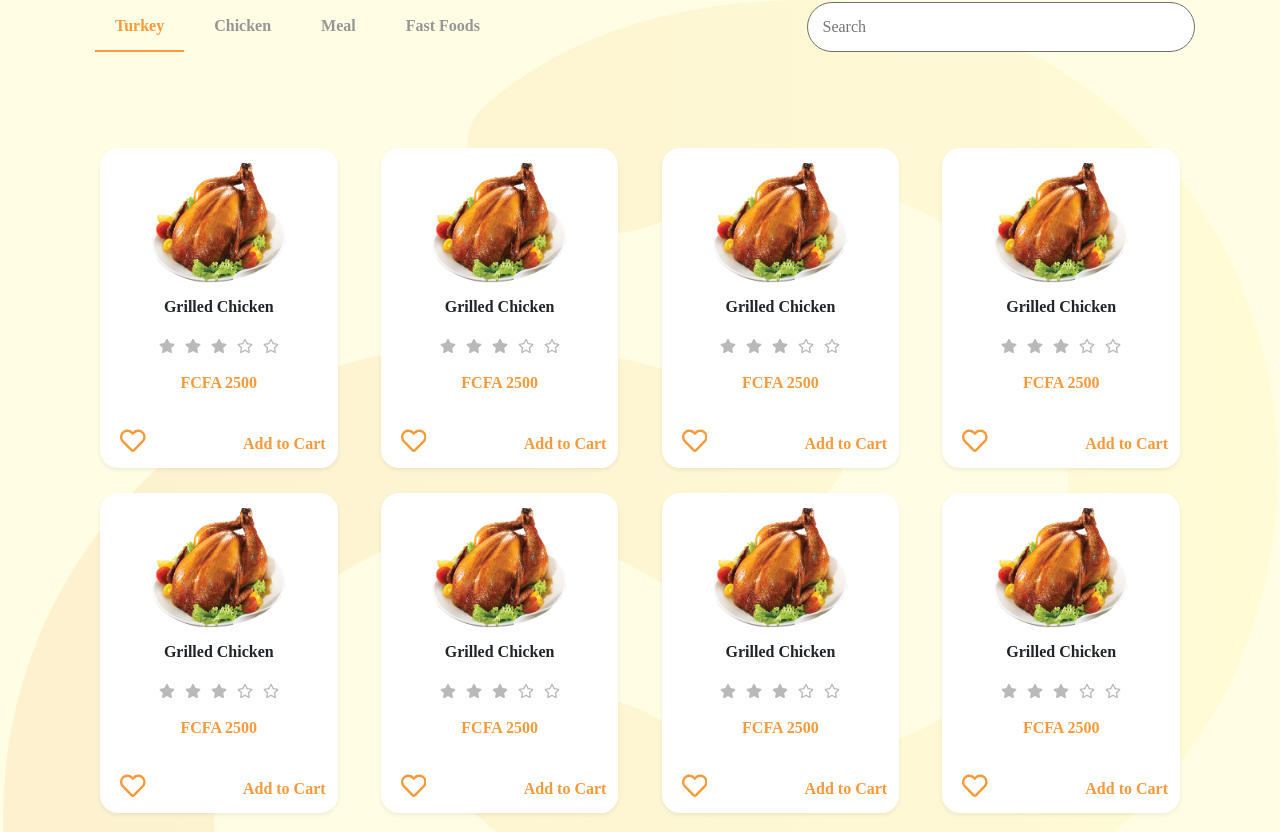
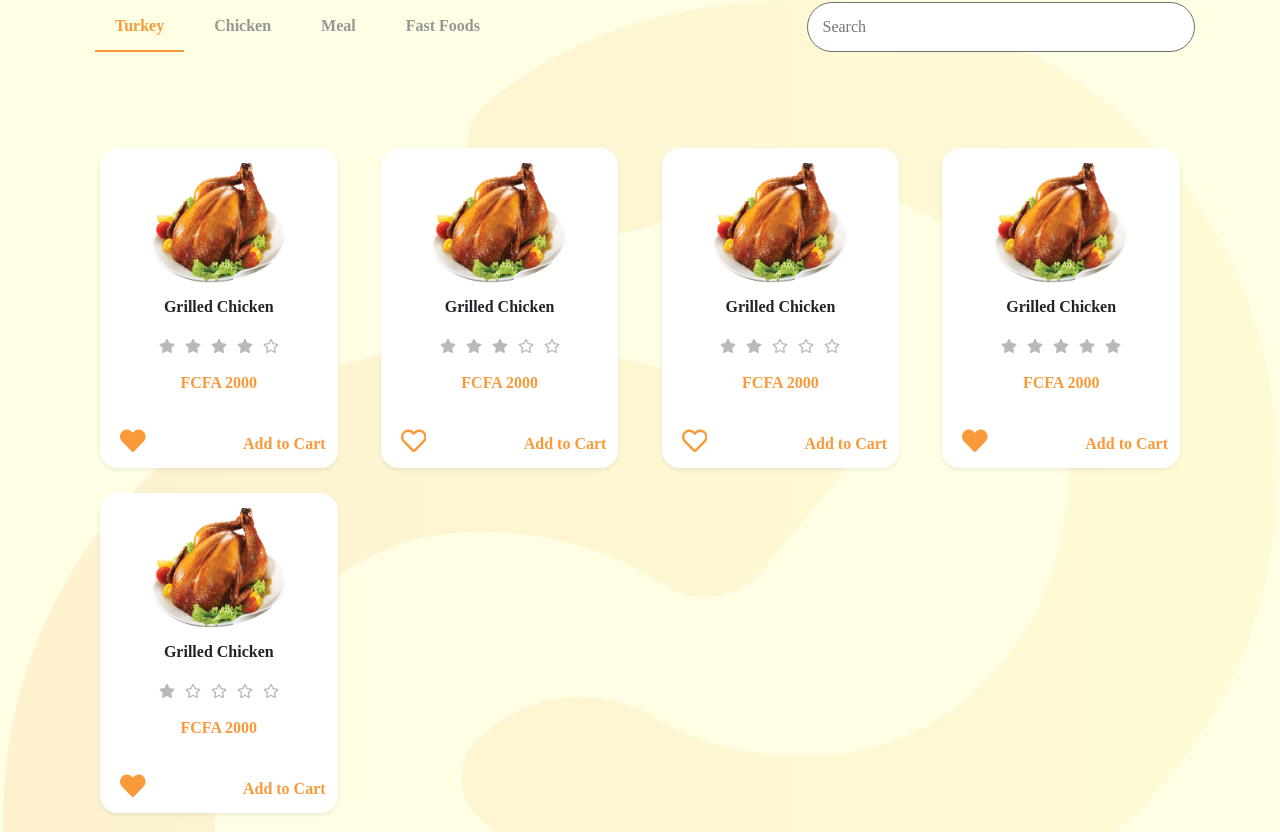
Before and after one commit to jilh/grachef, a React (Create React App) app: page / in a window 1280 px wide. Shown: the part 898-1730 px from the top of the page. Built offline with nearby package versions, Linux system fonts and the light colour scheme.

Commit message:
Added states to provider and mapped menu list

```diff
--- a/src/components/Home.js
+++ b/src/components/Home.js
@@ -2,24 +2,14 @@ import React from "react"
 import Header from "./Header"
 import Menu from "./Menu"
 import Footer from "./Footer"
-import AppContext from "../contexts/AppContext"
 
 function Home(){
     return(
-        <AppContext.Consumer>
-            {
-                value => {
-                    console.log(value)
-                return(
-                    <div>
-                        <Header />
-                        <Menu />
-                        <Footer />
-                    </div>
-                )
-                }
-            }
-        </AppContext.Consumer>
+        <div>
+            <Header />
+            <Menu />
+            <Footer />
+        </div>
     )
 }
 
--- a/src/components/MenuList.js
+++ b/src/components/MenuList.js
@@ -1,16 +1,42 @@
 import {Container} from "react-bootstrap"
-import {FaStar, FaRegStar, FaRegHeart} from 'react-icons/fa'
+import {FaStar, FaRegStar, FaHeart, FaRegHeart} from 'react-icons/fa'
+import AppContext from "../contexts/AppContext"
 import '../styles/MenuList.css'
 
 
 function MenuList(){
     return(
+        <AppContext.Consumer>
+            {
+                value => {console.log(value.menuList)
+                    return(
                         <div className="menu-list">
                             <Container>
                                 <div className="menu-list-wrapper">
-                    <div className="menu-item shadow-sm bg-white">
-                        <img src={'/uploads/image1.png'} alt="Grilled chicken" />
-                        <b>Grilled Chicken</b>
+
+                                    {
+                                        value.menuList.map((menu) => {
+                                            let rating;
+                                            if(menu.itemRating === 1){
+                                                rating =
+                                                    <div className="rating-group">
+                                                        <em><FaStar /></em>
+                                                        <em><FaRegStar /></em>
+                                                        <em><FaRegStar /></em>
+                                                        <em><FaRegStar /></em>
+                                                        <em><FaRegStar /></em>
+                                                    </div>
+                                            }else if(menu.itemRating === 2){
+                                                rating =
+                                                    <div className="rating-group">
+                                                        <em><FaStar /></em>
+                                                        <em><FaStar /></em>
+                                                        <em><FaRegStar /></em>
+                                                        <em><FaRegStar /></em>
+                                                        <em><FaRegStar /></em>
+                                                    </div>
+                                            }else if(menu.itemRating === 3){
+                                                rating =
                                                     <div className="rating-group">
                                                         <em><FaStar /></em>
                                                         <em><FaStar /></em>
@@ -18,128 +44,48 @@ function MenuList(){
                                                         <em><FaRegStar /></em>
                                                         <em><FaRegStar /></em>
                                                     </div>
-                        <b>FCFA 2500</b>
-                        <div className="cta-btn">
-                            <em><FaRegHeart /></em>
-                            <a href="#add">Add to Cart</a>
-                        </div>
-                    </div>
-                    <div className="menu-item shadow-sm bg-white">
-                        <img src={'/uploads/image1.png'} alt="Grilled chicken" />
-                        <b>Grilled Chicken</b>
+                                            }else if(menu.itemRating === 4){
+                                                rating =
                                                     <div className="rating-group">
                                                         <em><FaStar /></em>
                                                         <em><FaStar /></em>
                                                         <em><FaStar /></em>
-                            <em><FaRegStar /></em>
+                                                        <em><FaStar /></em>
                                                         <em><FaRegStar /></em>
                                                     </div>
-                        <b>FCFA 2500</b>
-                        <div className="cta-btn">
-                            <em><FaRegHeart /></em>
-                            <a href="#add">Add to Cart</a>
-                        </div>
-                    </div>
-                    <div className="menu-item shadow-sm bg-white">
-                        <img src={'/uploads/image1.png'} alt="Grilled chicken" />
-                        <b>Grilled Chicken</b>
+                                            }else if(menu.itemRating === 5){
+                                                rating =
                                                     <div className="rating-group">
                                                         <em><FaStar /></em>
                                                         <em><FaStar /></em>
                                                         <em><FaStar /></em>
-                            <em><FaRegStar /></em>
-                            <em><FaRegStar /></em>
+                                                        <em><FaStar /></em>
+                                                        <em><FaStar /></em>
                                                     </div>
-                        <b>FCFA 2500</b>
+                                            }
+                                            return(
+                                                <div className="menu-item shadow-sm bg-white" key={menu.id.toString()}>
+                                                    <img src={menu.itemImage} alt={menu.itemName} />
+                                                    <b>{menu.itemName}</b>
+                                                    {rating}
+                                                    <b>FCFA {menu.itemPrice}</b>
                                                     <div className="cta-btn">
-                            <em><FaRegHeart /></em>
+                                                        <em>{menu.isFavourite ? <FaRegHeart /> : <FaHeart />}</em>
                                                         <a href="#add">Add to Cart</a>
                                                     </div>
                                                 </div>
-                    <div className="menu-item shadow-sm bg-white">
-                        <img src={'/uploads/image1.png'} alt="Grilled chicken" />
-                        <b>Grilled Chicken</b>
-                        <div className="rating-group">
-                            <em><FaStar /></em>
-                            <em><FaStar /></em>
-                            <em><FaStar /></em>
-                            <em><FaRegStar /></em>
-                            <em><FaRegStar /></em>
-                        </div>
-                        <b>FCFA 2500</b>
-                        <div className="cta-btn">
-                            <em><FaRegHeart /></em>
-                            <a href="#add">Add to Cart</a>
-                        </div>
-                    </div>
-                    <div className="menu-item shadow-sm bg-white">
-                        <img src={'/uploads/image1.png'} alt="Grilled chicken" />
-                        <b>Grilled Chicken</b>
-                        <div className="rating-group">
-                            <em><FaStar /></em>
-                            <em><FaStar /></em>
-                            <em><FaStar /></em>
-                            <em><FaRegStar /></em>
-                            <em><FaRegStar /></em>
-                        </div>
-                        <b>FCFA 2500</b>
-                        <div className="cta-btn">
-                            <em><FaRegHeart /></em>
-                            <a href="#add">Add to Cart</a>
-                        </div>
-                    </div>
-                    <div className="menu-item shadow-sm bg-white">
-                        <img src={'/uploads/image1.png'} alt="Grilled chicken" />
-                        <b>Grilled Chicken</b>
-                        <div className="rating-group">
-                            <em><FaStar /></em>
-                            <em><FaStar /></em>
-                            <em><FaStar /></em>
-                            <em><FaRegStar /></em>
-                            <em><FaRegStar /></em>
-                        </div>
-                        <b>FCFA 2500</b>
-                        <div className="cta-btn">
-                            <em><FaRegHeart /></em>
-                            <a href="#add">Add to Cart</a>
-                        </div>
-                    </div>
-                    <div className="menu-item shadow-sm bg-white">
-                        <img src={'/uploads/image1.png'} alt="Grilled chicken" />
-                        <b>Grilled Chicken</b>
-                        <div className="rating-group">
-                            <em><FaStar /></em>
-                            <em><FaStar /></em>
-                            <em><FaStar /></em>
-                            <em><FaRegStar /></em>
-                            <em><FaRegStar /></em>
-                        </div>
-                        <b>FCFA 2500</b>
-                        <div className="cta-btn">
-                            <em><FaRegHeart /></em>
-                            <a href="#add">Add to Cart</a>
-                        </div>
-                    </div>
-                    <div className="menu-item shadow-sm bg-white">
-                        <img src={'/uploads/image1.png'} alt="Grilled chicken" />
-                        <b>Grilled Chicken</b>
-                        <div className="rating-group">
-                            <em><FaStar /></em>
-                            <em><FaStar /></em>
-                            <em><FaStar /></em>
-                            <em><FaRegStar /></em>
-                            <em><FaRegStar /></em>
-                        </div>
-                        <b>FCFA 2500</b>
-                        <div className="cta-btn">
-                            <em><FaRegHeart /></em>
-                            <a href="#add">Add to Cart</a>
-                        </div>
-                    </div>
+                                            )
+                                        })
+                                    }
                                 </div>
                             </Container>
                         </div>
                     )
                 }
+            }
+
+        </AppContext.Consumer>
+    )
+}
 
 export default MenuList
--- a/src/providers/AppProvider.js
+++ b/src/providers/AppProvider.js
@@ -3,7 +3,109 @@ import AppContext from '../contexts/AppContext'
 
 class AppProvider extends React.Component{
     state = {
-        name: "Stephen"
+        isAuthenticated: false,
+        cartItem: [
+            {
+                id: 1,
+                itemName: "Grilled Chicken",
+                itemImage: "/uploads/image1.png",
+                itemQuantity: 3,
+                itemPrice: 2000,
+            },
+            {
+                id: 2,
+                itemName: "Grilled Chicken",
+                itemImage: "/uploads/image1.png",
+                itemQuantity: 3,
+                itemPrice: 2000,
+            },
+            {
+                id: 3,
+                itemName: "Grilled Chicken",
+                itemImage: "/uploads/image1.png",
+                itemQuantity: 3,
+                itemPrice: 2000,
+            },
+            {
+                id: 4,
+                itemName: "Grilled Chicken",
+                itemImage: "/uploads/image1.png",
+                itemQuantity: 3,
+                itemPrice: 2000,
+            },
+            {
+                id: 5,
+                itemName: "Grilled Chicken",
+                itemImage: "/uploads/image1.png",
+                itemQuantity: 3,
+                itemPrice: 2000,
+            },
+        ],
+        categoryList: [
+                {
+                    id : 1,
+                    categoryName: "Turkey",
+                },
+                {
+                    id : 2,
+                    categoryName: "Chicken",
+                },
+                {
+                    id : 3,
+                    categoryName: "Meal",
+                },
+                {
+                    id : 4,
+                    categoryName: "Fast Foods",
+                },
+            ],
+        menuList: [
+            {
+                id: 1,
+                itemName: "Grilled Chicken",
+                itemImage: "/uploads/image1.png",
+                itemQuantity: 3,
+                itemPrice: 2000,
+                itemRating: 4,
+                isFavourite: false,
+            },
+            {
+                id: 2,
+                itemName: "Grilled Chicken",
+                itemImage: "/uploads/image1.png",
+                itemQuantity: 3,
+                itemPrice: 2000,
+                itemRating: 3,
+                isFavourite: true,
+            },
+            {
+                id: 3,
+                itemName: "Grilled Chicken",
+                itemImage: "/uploads/image1.png",
+                itemQuantity: 3,
+                itemPrice: 2000,
+                itemRating: 2,
+                isFavourite: true,
+            },
+            {
+                id: 4,
+                itemName: "Grilled Chicken",
+                itemImage: "/uploads/image1.png",
+                itemQuantity: 3,
+                itemPrice: 2000,
+                itemRating: 5,
+                isFavourite: false,
+            },
+            {
+                id: 5,
+                itemName: "Grilled Chicken",
+                itemImage: "/uploads/image1.png",
+                itemQuantity: 3,
+                itemPrice: 2000,
+                itemRating: 1,
+                isFavourite: false,
+            },
+        ]
     }
 
     render(){
```
Also changed, not shown: src/components/Menu.js (+14 -4 lines), src/components/Navigation.js (+10 -8 lines). Lines whose indentation alone changed are shown as unchanged.
